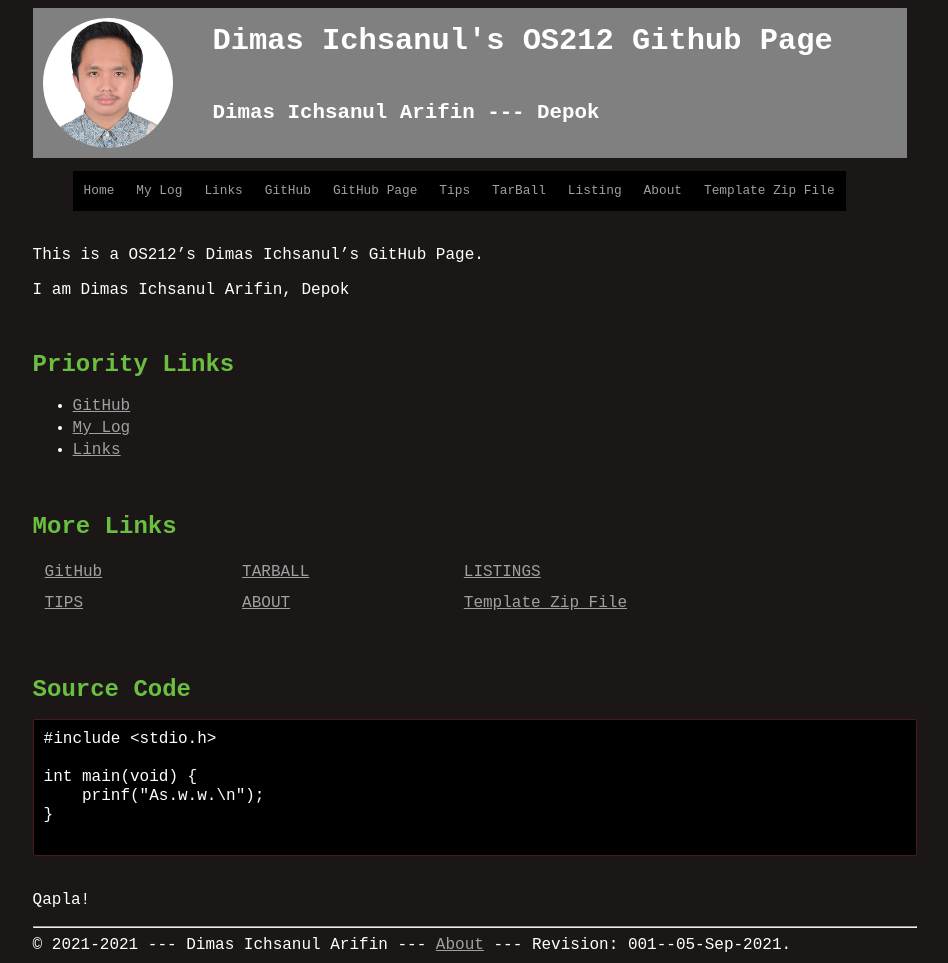
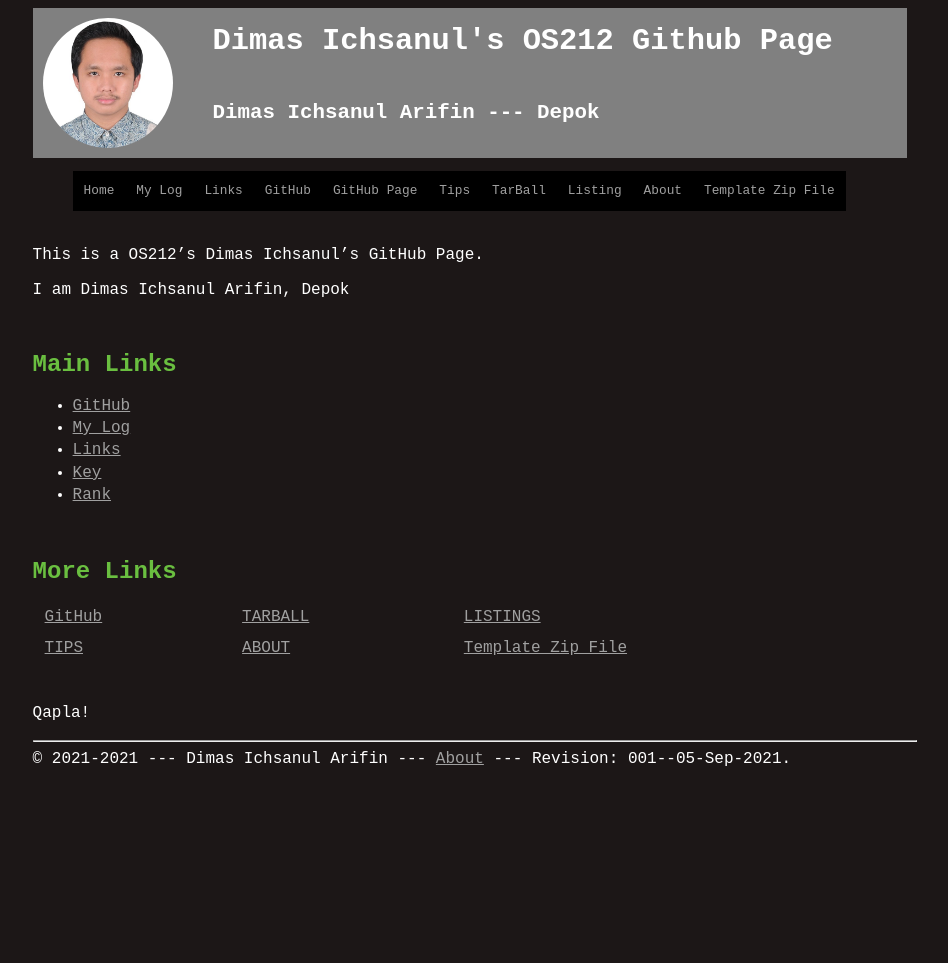
Before and after one commit to Dimasichsanul/os212, a Jekyll site: the page built from index.md, in a window 1280 px wide. Shown: the whole page, without its empty margins (165-1113 px from the left). Built offline with Jekyll 4.4.1, drawn with Linux system fonts in a browser that asks for light colours; after the commit the page ends 900 px from its top, so only the background shows below that.

Commit message:
Add Rank & Key and delete source code

````diff
--- a/index.md
+++ b/index.md
@@ -7,11 +7,13 @@ This is a OS212's Dimas Ichsanul's GitHub Page.
 I am {{ site.author }}, {{ site.address }}
 
 <br>
-## Priority Links
+## Main Links
 
 * [GitHub]({{ site.urlgithub }})
 * [My Log]({{ site.baseurl }}/TXT/mylog.txt)
 * [Links]({{ site.baseurl }}/LINKS/)
+* [Key]({{ site.baseurl }}/TXT/mypubkey.txt)
+* [Rank]({{ site.baseurl }}/TXT/myrank.txt)
 
 <br>
 ## More Links
@@ -20,16 +22,4 @@ I am {{ site.author }}, {{ site.address }}
 | [TIPS]({{ site.baseurl }}/TIPS/) | [ABOUT]({{ site.baseurl }}/ABOUT/) | [Template Zip File]({{ site.baseurl }}/template.zip) |
 
 <br>
-## Source Code
-
-```
-#include <stdio.h>
-
-int main(void) {
-    prinf("As.w.w.\n");
-}
-
-```
-
-<br>
 Qapla!
````
